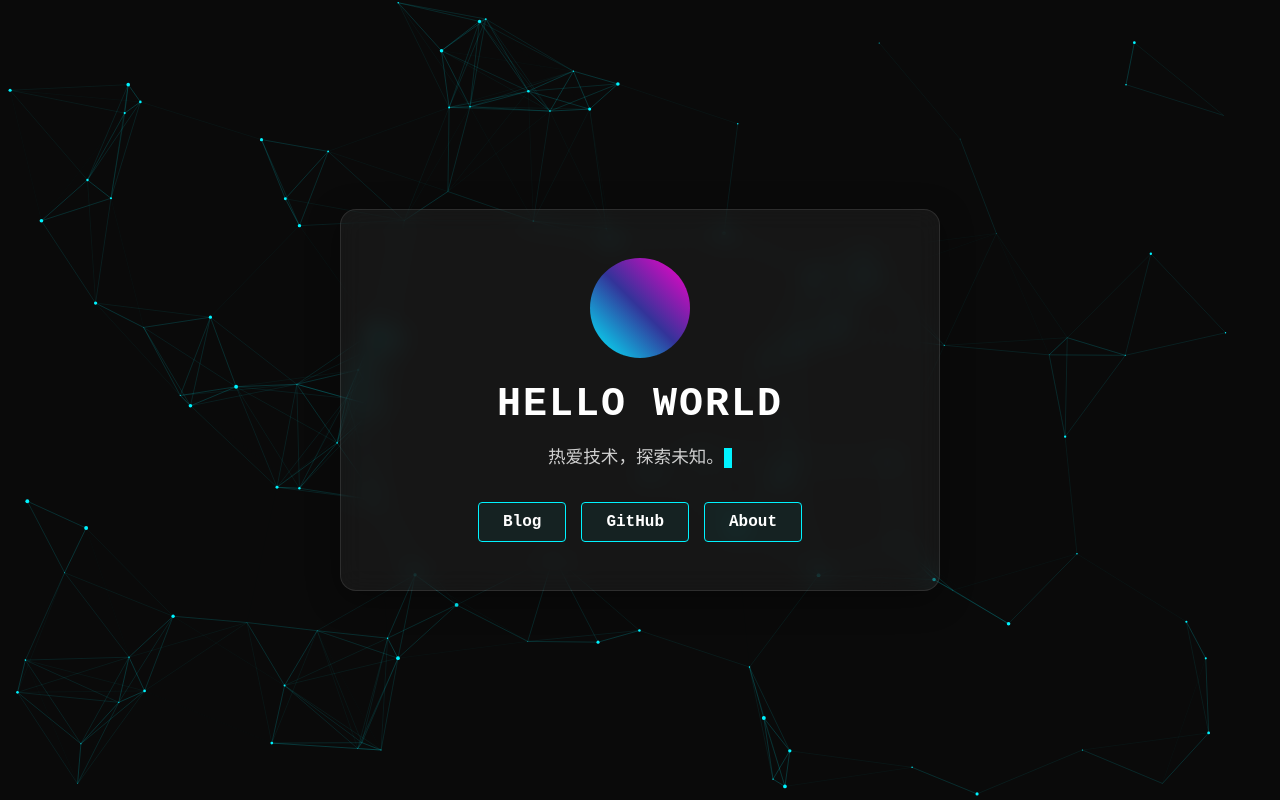
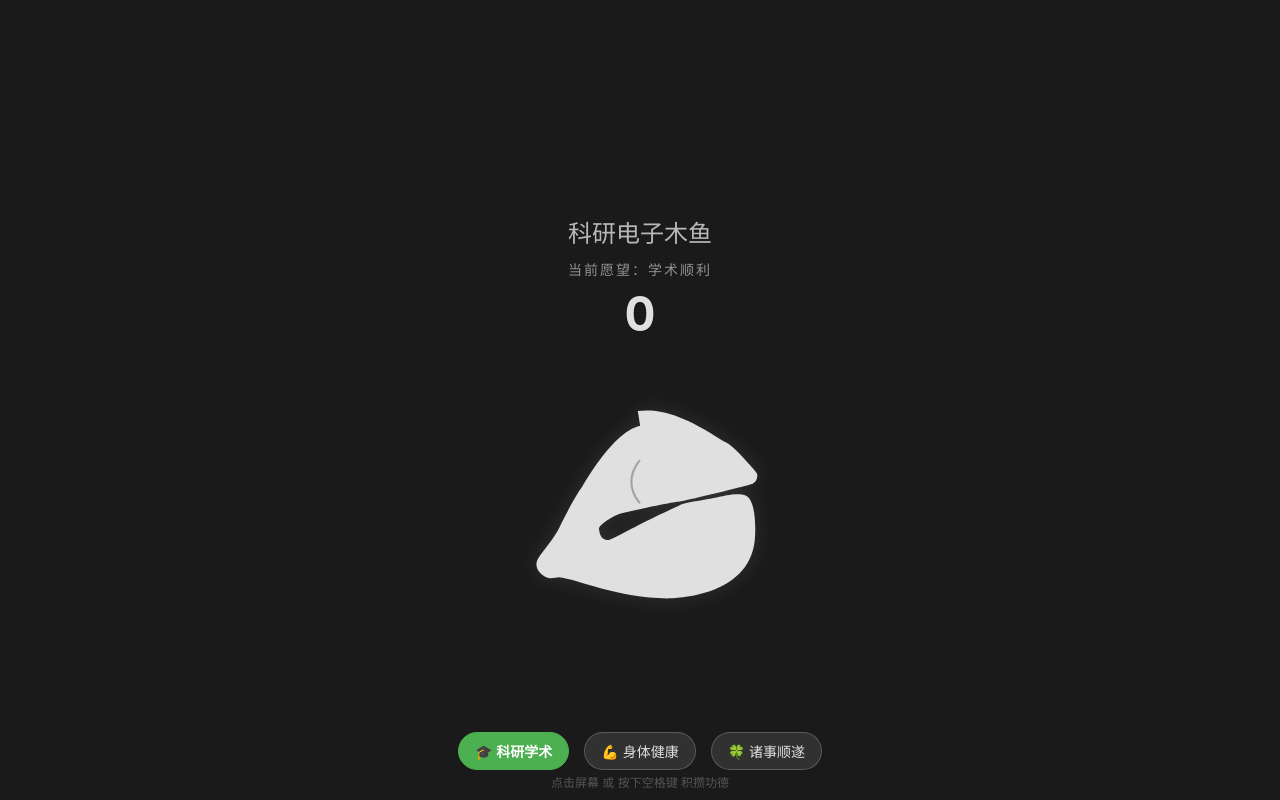
Before and after one commit to TS-Students/TS-Students.github.io, a plain HTML site: page index.html in a window 1280 px wide. Drawn offline with Linux system fonts and the light colour scheme.

Commit message:
Update index.html

```diff
--- a/index.html
+++ b/index.html
@@ -2,288 +2,356 @@
 <html lang="zh-CN">
 <head>
     <meta charset="UTF-8">
-    <meta name="viewport" content="width=device-width, initial-scale=1.0">
-    <title>My Space | Welcome</title>
+    <meta name="viewport" content="width=device-width, initial-scale=1.0, maximum-scale=1.0, user-scalable=no">
+    <title>科研电子木鱼 - 积攒学术功德</title>
     <style>
         :root {
-            --bg-color: #0a0a0a;
-            --text-color: #ffffff;
-            --accent-color: #00f3ff; /* 赛博朋克蓝 */
-            --card-bg: rgba(255, 255, 255, 0.05);
-            --card-border: rgba(255, 255, 255, 0.1);
-        }
-
-        * {
-            margin: 0;
-            padding: 0;
-            box-sizing: border-box;
+            --bg-color: #1a1a1a;
+            --text-color: #e0e0e0;
+            --accent-color: #4CAF50; /* 学术绿 */
+            --wood-color: #e0e0e0;
         }
 
         body {
+            margin: 0;
+            padding: 0;
             background-color: var(--bg-color);
             color: var(--text-color);
-            font-family: 'Courier New', Courier, monospace; /* 极客风格字体 */
-            overflow: hidden; /* 防止滚动条 */
+            font-family: -apple-system, BlinkMacSystemFont, "Segoe UI", Roboto, "Helvetica Neue", Arial, sans-serif;
+            display: flex;
+            flex-direction: column;
+            align-items: center;
+            justify-content: center;
             height: 100vh;
-            display: flex;
-            justify-content: center;
-            align-items: center;
-            position: relative;
+            overflow: hidden;
+            user-select: none;
+            -webkit-user-select: none;
         }
 
-        /* 背景 Canvas */
-        #canvas-bg {
-            position: absolute;
-            top: 0;
-            left: 0;
-            width: 100%;
-            height: 100%;
-            z-index: 0;
-        }
-
-        /* 中心卡片内容 */
         .container {
+            text-align: center;
             position: relative;
-            z-index: 1;
-            text-align: center;
-            padding: 3rem;
-            background: var(--card-bg);
-            backdrop-filter: blur(12px); /* 毛玻璃模糊 */
-            -webkit-backdrop-filter: blur(12px);
-            border: 1px solid var(--card-border);
-            border-radius: 16px;
-            box-shadow: 0 8px 32px 0 rgba(0, 0, 0, 0.37);
-            max-width: 600px;
-            width: 90%;
-            transition: transform 0.3s ease;
-        }
-
-        .container:hover {
-            transform: translateY(-5px);
-            border-color: rgba(0, 243, 255, 0.3);
-        }
-
-        /* 头像/Logo区域 (可选) */
-        .avatar {
-            width: 100px;
-            height: 100px;
-            border-radius: 50%;
-            background: linear-gradient(45deg, #ff00cc, #333399, #00f3ff);
-            margin: 0 auto 1.5rem;
-            animation: spin 10s linear infinite;
+            z-index: 10;
         }
 
         h1 {
-            font-size: 2.5rem;
-            margin-bottom: 1rem;
+            font-weight: 300;
+            margin-bottom: 10px;
+            opacity: 0.8;
+            font-size: 24px;
+        }
+
+        .counter-container {
+            margin-bottom: 40px;
+        }
+
+        .counter-label {
+            font-size: 14px;
+            opacity: 0.6;
             letter-spacing: 2px;
             text-transform: uppercase;
         }
 
-        /* 打字机文字 */
-        .typewriter {
-            font-size: 1.1rem;
-            color: rgba(255, 255, 255, 0.8);
-            min-height: 1.5em;
-            margin-bottom: 2rem;
+        #counter {
+            font-size: 48px;
+            font-weight: bold;
+            font-variant-numeric: tabular-nums;
+            margin-top: 5px;
         }
 
-        .cursor {
-            display: inline-block;
-            width: 8px;
-            background-color: var(--accent-color);
-            animation: blink 1s infinite;
+        .muyu-container {
+            cursor: pointer;
+            transition: transform 0.1s;
+            position: relative;
+            width: 260px;
+            height: 220px;
+            margin: 0 auto;
+            display: flex;
+            align-items: center;
+            justify-content: center;
         }
 
-        /* 按钮链接组 */
-        .links {
+        .muyu-container:active, .muyu-container.active {
+            transform: scale(0.95);
+        }
+
+        .muyu-svg {
+            width: 100%;
+            height: 100%;
+            fill: var(--wood-color);
+            filter: drop-shadow(0 0 10px rgba(255,255,255,0.1));
+        }
+
+        /* 浮动文字动画 */
+        .floating-text {
+            position: absolute;
+            left: 50%;
+            transform: translateX(-50%);
+            color: var(--text-color);
+            font-weight: bold;
+            font-size: 20px;
+            pointer-events: none;
+            white-space: nowrap;
+            animation: floatUp 1s ease-out forwards;
+            opacity: 0;
+        }
+
+        @keyframes floatUp {
+            0% {
+                top: 20%;
+                opacity: 1;
+                transform: translateX(-50%) scale(1);
+            }
+            100% {
+                top: -30%;
+                opacity: 0;
+                transform: translateX(-50%) scale(1.2);
+            }
+        }
+
+        /* 底部控制栏 */
+        .controls {
+            position: fixed;
+            bottom: 30px;
             display: flex;
             gap: 15px;
-            justify-content: center;
-            flex-wrap: wrap;
+            z-index: 20;
         }
 
-        .btn {
-            text-decoration: none;
+        .mode-btn {
+            background: rgba(255,255,255,0.1);
+            border: 1px solid rgba(255,255,255,0.2);
             color: var(--text-color);
-            padding: 10px 24px;
-            border: 1px solid var(--accent-color);
-            border-radius: 4px;
-            font-weight: bold;
-            transition: all 0.3s ease;
-            background: rgba(0, 243, 255, 0.05);
+            padding: 8px 16px;
+            border-radius: 20px;
+            cursor: pointer;
+            font-size: 14px;
+            transition: all 0.3s;
         }
 
-        .btn:hover {
+        .mode-btn.active {
             background: var(--accent-color);
-            color: #000;
-            box-shadow: 0 0 15px var(--accent-color);
+            border-color: var(--accent-color);
+            color: #fff;
+            font-weight: bold;
         }
 
-        /* 动画定义 */
-        @keyframes blink {
-            0%, 100% { opacity: 1; }
-            50% { opacity: 0; }
+        .mode-btn:hover {
+            background: rgba(255,255,255,0.2);
         }
 
-        @keyframes spin {
-            0% { transform: rotate(0deg); }
-            100% { transform: rotate(360deg); }
+        .mode-btn.active:hover {
+            background: var(--accent-color);
+            opacity: 0.9;
+        }
+
+        .tips {
+            position: fixed;
+            bottom: 10px;
+            font-size: 12px;
+            opacity: 0.3;
         }
 
         /* 移动端适配 */
-        @media (max-width: 480px) {
-            h1 { font-size: 1.8rem; }
-            .container { padding: 2rem; }
-            .links { flex-direction: column; }
+        @media (max-width: 600px) {
+            .muyu-container {
+                width: 220px;
+                height: 180px;
+            }
+            #counter {
+                font-size: 40px;
+            }
+            .controls {
+                bottom: 40px;
+            }
         }
     </style>
 </head>
 <body>
 
-    <canvas id="canvas-bg"></canvas>
-
     <div class="container">
-        <div class="avatar"></div> <h1>Hello World</h1>
-        <div class="typewriter">
-            <span id="text"></span><span class="cursor">&nbsp;</span>
+        <h1>科研电子木鱼</h1>
+        <div class="counter-container">
+            <div class="counter-label" id="wish-label">当前愿望：学术顺利</div>
+            <div id="counter">0</div>
         </div>
 
-        <div class="links">
-            <a href="#" class="btn">Blog</a>
-            <a href="#" class="btn">GitHub</a>
-            <a href="#" class="btn">About</a>
+        <div class="muyu-container" id="muyu">
+            <!-- 原始 SVG 路径优化版 -->
+            <svg class="muyu-svg" viewBox="0 0 1024 1024" xmlns="http://www.w3.org/2000/svg">
+                <path d="M512.6 198.8c-126.8 28.5-257 266-268.4 282-48.4 67.8-87 153.6-107.2 191.4-42.6 79.8-98.4 129-106 162.8-7.6 33.6 26.8 61.2 44.4 69.6 17.6 8.4 47.2 0 58.8 0 87 8.4 273.6 98 506.4 98 0 0 376.6 5.6 405.4-269 6.8-71.4 3.6-207.2-53-213.6-47.8-6.4-76.2 3-136.8 15.4-40.2 8.2-141 22.4-159 33.6-194.8 88.6-301 152.6-330 162-22 0-41-5.4-46.4-52.2 0-19.2 73.2-65 104.6-72.4 179-42.4 263.8-55.4 273.8-55.4 14.4 0 329.6-75.8 339.2-83 9.6-7.2 19.8-14.2 19.8-39.2 0-11.4-25.2-37-54-68.2-34-37-74.6-80-105-90.2-192-127.6-301.6-151.4-397.4-140.4z" />
+                <path d="M512 360c0 0-40 40-40 100s40 100 40 100" style="fill:none;stroke:var(--bg-color);stroke-width:10;opacity:0.3;"/>
+            </svg>
         </div>
     </div>
 
+    <div class="controls">
+        <button class="mode-btn active" onclick="setMode('research')">🎓 科研学术</button>
+        <button class="mode-btn" onclick="setMode('health')">💪 身体健康</button>
+        <button class="mode-btn" onclick="setMode('life')">🍀 诸事顺遂</button>
+    </div>
+
+    <div class="tips">点击屏幕 或 按下空格键 积攒功德</div>
+
     <script>
-        /* --- 1. 打字机效果 --- */
-        const textElement = document.getElementById('text');
-        const texts = [
-            "正在加载个人系统...",
-            "热爱技术，探索未知。",
-            "Welcome to my personal space.",
-            "Stay Hungry, Stay Foolish."
-        ];
-        let textIndex = 0;
-        let charIndex = 0;
-        let isDeleting = false;
-        let delay = 100;
+        // 状态
+        let count = 0;
+        let currentMode = 'research';
 
-        function type() {
-            const currentText = texts[textIndex];
+        // 词库配置
+        const texts = {
+            research: [
+                "Paper +1", "SCI +1", "IF +10", "Bug -1", "Error -1",
+                "Accept", "Offer +1", "灵感 +1", "发量 +1", "Funding +1",
+                "实验成功", "数据完美", "顺利毕业", "一审过", "顶刊 +1"
+            ],
+            health: [
+                "腰椎 +1", "视力 +1", "发量 +1", "睡眠 +1", "颈椎 +1",
+                "体能 +1", "免疫力 +1", "焦虑 -1", "肝功能 +1", "心率正常"
+            ],
+            life: [
+                "功德 +1", "财运 +1", "水逆退散", "好运 +1", "烦恼 -1",
+                "快乐 +1", "桃花 +1", "平安 +1", "万事胜意", "心想事成"
+            ]
+        };
 
-            if (isDeleting) {
-                textElement.textContent = currentText.substring(0, charIndex - 1);
-                charIndex--;
-                delay = 50; // 删除速度快一点
-            } else {
-                textElement.textContent = currentText.substring(0, charIndex + 1);
-                charIndex++;
-                delay = 100; // 打字速度
-            }
+        const dom = {
+            counter: document.getElementById('counter'),
+            muyu: document.getElementById('muyu'),
+            wishLabel: document.getElementById('wish-label'),
+            btns: document.querySelectorAll('.mode-btn')
+        };
 
-            if (!isDeleting && charIndex === currentText.length) {
-                isDeleting = true;
-                delay = 2000; // 打完字后停留2秒
-            } else if (isDeleting && charIndex === 0) {
-                isDeleting = false;
-                textIndex = (textIndex + 1) % texts.length;
-                delay = 500; // 切换下一句前的暂停
-            }
+        // 音频上下文
+        let audioCtx;
 
-            setTimeout(type, delay);
-        }
-        document.addEventListener('DOMContentLoaded', type);
-
-        /* --- 2. 粒子连线背景动画 --- */
-        const canvas = document.getElementById('canvas-bg');
-        const ctx = canvas.getContext('2d');
-        let particlesArray;
-
-        // 设置Canvas尺寸
-        canvas.width = window.innerWidth;
-        canvas.height = window.innerHeight;
-
-        class Particle {
-            constructor() {
-                this.x = Math.random() * canvas.width;
-                this.y = Math.random() * canvas.height;
-                this.directionX = (Math.random() * 2) - 1; // 速度 -1 到 1
-                this.directionY = (Math.random() * 2) - 1;
-                this.size = Math.random() * 2; // 粒子大小
-                this.color = '#00f3ff';
-            }
-
-            // 绘制
-            draw() {
-                ctx.beginPath();
-                ctx.arc(this.x, this.y, this.size, 0, Math.PI * 2, false);
-                ctx.fillStyle = this.color;
-                ctx.fill();
-            }
-
-            // 更新位置
-            update() {
-                if (this.x > canvas.width || this.x < 0) this.directionX = -this.directionX;
-                if (this.y > canvas.height || this.y < 0) this.directionY = -this.directionY;
-
-                this.x += this.directionX * 0.5; // 移动速度系数
-                this.y += this.directionY * 0.5;
-                this.draw();
+        // 初始化音频上下文（需要用户交互后才能启动）
+        function initAudio() {
+            if (!audioCtx) {
+                audioCtx = new (window.AudioContext || window.webkitAudioContext)();
             }
         }
 
-        // 初始化粒子
-        function init() {
-            particlesArray = [];
-            let numberOfParticles = (canvas.height * canvas.width) / 9000; // 根据屏幕面积决定粒子数量
-            for (let i = 0; i < numberOfParticles; i++) {
-                particlesArray.push(new Particle());
+        // 合成木鱼声音
+        function playWoodenFishSound() {
+            initAudio();
+            if (audioCtx.state === 'suspended') {
+                audioCtx.resume();
+            }
+
+            const t = audioCtx.currentTime;
+
+            // 创建振荡器
+            const osc = audioCtx.createOscillator();
+            const gainNode = audioCtx.createGain();
+
+            // 模拟木鱼的短促声音
+            // 频率从高到低快速扫过，模拟敲击
+            osc.frequency.setValueAtTime(800, t);
+            osc.frequency.exponentialRampToValueAtTime(100, t + 0.1);
+
+            // 音量包络：快速攻击，中等衰减
+            gainNode.gain.setValueAtTime(0, t);
+            gainNode.gain.linearRampToValueAtTime(1, t + 0.01);
+            gainNode.gain.exponentialRampToValueAtTime(0.01, t + 0.3);
+
+            osc.connect(gainNode);
+            gainNode.connect(audioCtx.destination);
+
+            osc.type = 'sine';
+            osc.start(t);
+            osc.stop(t + 0.3);
+        }
+
+        // 切换模式
+        window.setMode = function(mode) {
+            currentMode = mode;
+            // 更新按钮状态
+            dom.btns.forEach(btn => btn.classList.remove('active'));
+            event.target.classList.add('active');
+
+            // 更新标签颜色和文字
+            const root = document.documentElement;
+            if (mode === 'research') {
+                root.style.setProperty('--accent-color', '#4CAF50'); // 绿色
+                dom.wishLabel.textContent = "当前愿望：学术顺利";
+            } else if (mode === 'health') {
+                root.style.setProperty('--accent-color', '#2196F3'); // 蓝色
+                dom.wishLabel.textContent = "当前愿望：身体健康";
+            } else {
+                root.style.setProperty('--accent-color', '#FF9800'); // 橙色
+                dom.wishLabel.textContent = "当前愿望：诸事顺遂";
             }
         }
 
-        // 动画循环
-        function animate() {
-            requestAnimationFrame(animate);
-            ctx.clearRect(0, 0, canvas.width, canvas.height);
+        // 敲击逻辑
+        function knock() {
+            // 1. 增加计数
+            count++;
+            dom.counter.innerText = count;
 
-            for (let i = 0; i < particlesArray.length; i++) {
-                particlesArray[i].update();
-            }
-            connect(); // 连接粒子
+            // 2. 播放声音
+            playWoodenFishSound();
+
+            // 3. 木鱼动画
+            dom.muyu.classList.remove('active');
+            void dom.muyu.offsetWidth; // 触发重绘
+            dom.muyu.classList.add('active');
+            setTimeout(() => dom.muyu.classList.remove('active'), 100);
+
+            // 4. 显示浮动文字
+            showFloatingText();
         }
 
-        // 连线函数
-        function connect() {
-            let opacityValue = 1;
-            for (let a = 0; a < particlesArray.length; a++) {
-                for (let b = a; b < particlesArray.length; b++) {
-                    let distance = ((particlesArray[a].x - particlesArray[b].x) * (particlesArray[a].x - particlesArray[b].x))
-                        + ((particlesArray[a].y - particlesArray[b].y) * (particlesArray[a].y - particlesArray[b].y));
+        function showFloatingText() {
+            const textPool = texts[currentMode];
+            const randomText = textPool[Math.floor(Math.random() * textPool.length)];
 
-                    if (distance < (canvas.width/7) * (canvas.height/7)) {
-                        opacityValue = 1 - (distance/20000);
-                        ctx.strokeStyle = 'rgba(0, 243, 255,' + opacityValue * 0.2 + ')'; // 线条颜色
-                        ctx.lineWidth = 1;
-                        ctx.beginPath();
-                        ctx.moveTo(particlesArray[a].x, particlesArray[a].y);
-                        ctx.lineTo(particlesArray[b].x, particlesArray[b].y);
-                        ctx.stroke();
-                    }
-                }
-            }
+            const el = document.createElement('div');
+            el.className = 'floating-text';
+            el.innerText = randomText;
+
+            // 随机微调位置，显得自然
+            const randomX = (Math.random() - 0.5) * 40;
+            el.style.transform = `translateX(calc(-50% + ${randomX}px))`;
+
+            dom.muyu.appendChild(el);
+
+            // 动画结束后移除元素
+            setTimeout(() => {
+                el.remove();
+            }, 1000);
         }
 
-        // 窗口大小改变时重置
-        window.addEventListener('resize', () => {
-            canvas.width = window.innerWidth;
-            canvas.height = window.innerHeight;
-            init();
+        // 绑定事件
+        dom.muyu.addEventListener('mousedown', (e) => {
+            e.preventDefault(); // 防止连续点击选中文本
+            knock();
         });
 
-        init();
-        animate();
+        dom.muyu.addEventListener('touchstart', (e) => {
+            e.preventDefault(); // 防止移动端延迟
+            knock();
+        }, { passive: false });
+
+        document.addEventListener('keydown', (e) => {
+            if (e.code === 'Space' || e.code === 'Enter') {
+                knock();
+            }
+        });
+
+        // 恢复之前的计数（可选，本地存储）
+        const savedCount = localStorage.getItem('muyu_count');
+        if (savedCount) {
+            count = parseInt(savedCount);
+            dom.counter.innerText = count;
+        }
+
+        // 自动保存
+        setInterval(() => {
+            localStorage.setItem('muyu_count', count);
+        }, 5000);
+
     </script>
 </body>
 </html>
```
